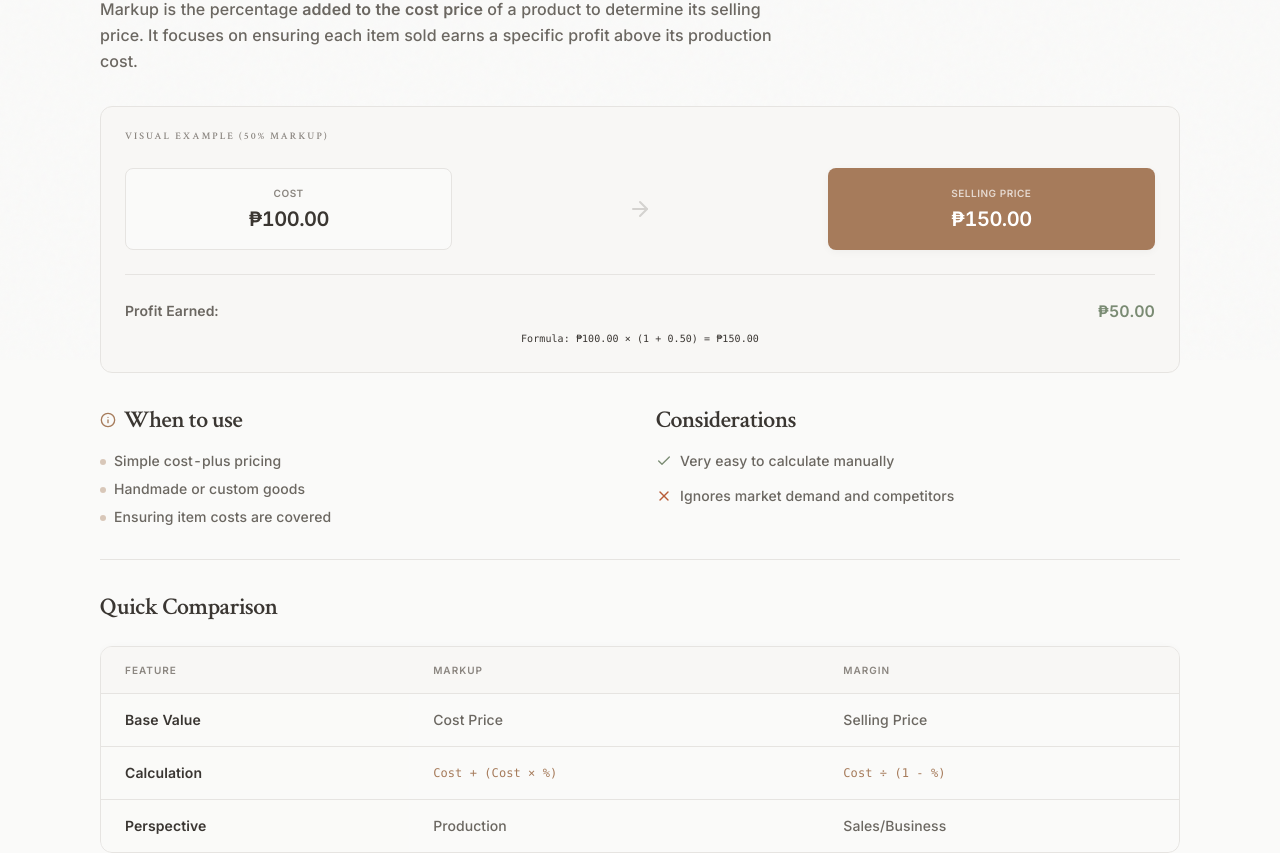
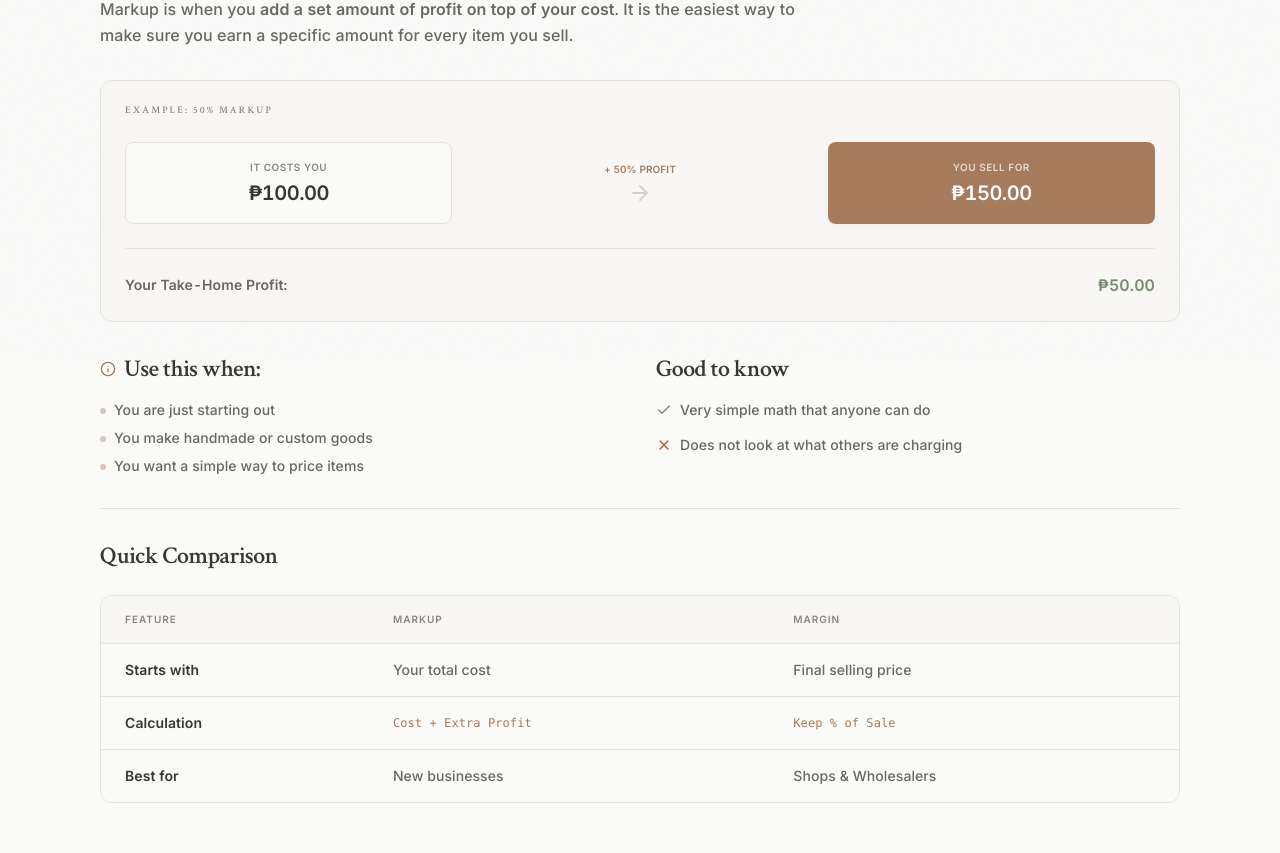
Before and after one commit to jlescarlan11/pricing-calculator-app, a React (Vite) app: page /help in a window 1280 px wide. Shown: the part 440-1293 px from the top of the page. Built offline with nearby package versions, Linux system fonts and the light colour scheme.

Commit message:
feat: refine success message

```diff
--- a/src/components/help/PricingGuide.tsx
+++ b/src/components/help/PricingGuide.tsx
@@ -60,36 +60,34 @@ export const PricingGuide: React.FC<PricingGuideProps> = ({
           {/* Markup Definition */}
           <section>
             <div className="flex items-center gap-sm mb-sm">
-              <Badge variant="info" className="text-[10px] uppercase tracking-widest px-sm">Definition</Badge>
+              <Badge variant="info" className="text-[10px] uppercase tracking-widest px-sm">How it works</Badge>
             </div>
             <p className="text-ink-700 leading-relaxed font-medium max-w-[700px]">
-              Markup is the percentage <strong>added to the cost price</strong> of a product to determine its selling price. It focuses on ensuring each item sold earns a specific profit above its production cost.
+              Markup is when you <strong>add a set amount of profit on top of your cost</strong>. It is the easiest way to make sure you earn a specific amount for every item you sell.
             </p>
           </section>
 
           {/* Markup Visual Example */}
           <section className="bg-surface border border-border-subtle rounded-lg p-lg">
-            <h4 className="text-[10px] font-bold text-ink-500 mb-lg uppercase tracking-[0.2em]">Visual Example (50% Markup)</h4>
+            <h4 className="text-[10px] font-bold text-ink-500 mb-lg uppercase tracking-[0.2em]">Example: 50% Markup</h4>
             <div className="grid grid-cols-1 md:grid-cols-3 gap-lg items-center">
               <div className="text-center p-md bg-bg-main rounded-md border border-border-subtle">
-                <p className="text-[10px] text-ink-500 font-bold uppercase tracking-wider mb-xs">Cost</p>
-                <p className="text-xl font-bold text-ink-900 tracking-tight">{formatCurrency(cost)}</p>
+                <p className="text-[10px] text-ink-500 font-bold uppercase tracking-wider mb-xs">It costs you</p>
+                <p className="text-xl font-bold text-ink-900 tracking-tight">₱100.00</p>
               </div>
-              <div className="flex justify-center">
+              <div className="flex flex-col items-center justify-center">
+                <p className="text-[10px] font-bold text-clay uppercase mb-xs">+ 50% Profit</p>
                 <ArrowRight className="h-6 w-6 text-border-base rotate-90 md:rotate-0" />
               </div>
               <div className="text-center p-md bg-clay rounded-md shadow-level-1 border border-clay/10">
-                <p className="text-[10px] text-white/70 font-bold uppercase tracking-wider mb-xs">Selling Price</p>
-                <p className="text-xl font-bold text-white tracking-tight">{formatCurrency(markupPrice)}</p>
+                <p className="text-[10px] text-white/70 font-bold uppercase tracking-wider mb-xs">You sell for</p>
+                <p className="text-xl font-bold text-white tracking-tight">₱150.00</p>
               </div>
             </div>
             <div className="mt-lg pt-lg border-t border-border-subtle flex justify-between items-center">
-              <span className="text-sm text-ink-700 font-bold">Profit Earned:</span>
-              <span className="text-base font-bold text-moss">{formatCurrency(markupProfit)}</span>
+              <span className="text-sm text-ink-700 font-bold">Your Take-Home Profit:</span>
+              <span className="text-base font-bold text-moss">₱50.00</span>
             </div>
-            <p className="mt-sm text-[10px] text-ink-400 text-center font-mono">
-              Formula: {formatCurrency(cost)} × (1 + 0.50) = {formatCurrency(markupPrice)}
-            </p>
           </section>
 
           <div className="grid grid-cols-1 md:grid-cols-2 gap-xl">
@@ -97,35 +95,35 @@ export const PricingGuide: React.FC<PricingGuideProps> = ({
             <section>
               <h4 className="font-bold text-ink-900 mb-md flex items-center gap-sm tracking-tight">
                 <Info className="h-4 w-4 text-clay" />
-                When to use
+                Use this when:
               </h4>
               <ul className="space-y-sm text-sm text-ink-700 font-medium">
                 <li className="flex gap-sm">
                   <div className="h-1.5 w-1.5 rounded-round bg-clay/40 mt-2 shrink-0" />
-                  Simple cost-plus pricing
+                  You are just starting out
                 </li>
                 <li className="flex gap-sm">
                   <div className="h-1.5 w-1.5 rounded-round bg-clay/40 mt-2 shrink-0" />
-                  Handmade or custom goods
+                  You make handmade or custom goods
                 </li>
                 <li className="flex gap-sm">
                   <div className="h-1.5 w-1.5 rounded-round bg-clay/40 mt-2 shrink-0" />
-                  Ensuring item costs are covered
+                  You want a simple way to price items
                 </li>
               </ul>
             </section>
 
             {/* Pros & Cons */}
             <section>
-              <h4 className="font-bold text-ink-900 mb-md tracking-tight">Considerations</h4>
+              <h4 className="font-bold text-ink-900 mb-md tracking-tight">Good to know</h4>
               <div className="space-y-md">
                 <div className="flex gap-sm text-sm font-medium">
                   <Check className="h-4 w-4 text-moss shrink-0 mt-0.5" />
-                  <span className="text-ink-700 leading-snug">Very easy to calculate manually</span>
+                  <span className="text-ink-700 leading-snug">Very simple math that anyone can do</span>
                 </div>
                 <div className="flex gap-sm text-sm font-medium">
                   <X className="h-4 w-4 text-rust shrink-0 mt-0.5" />
-                  <span className="text-ink-700 leading-snug">Ignores market demand and competitors</span>
+                  <span className="text-ink-700 leading-snug">Does not look at what others are charging</span>
                 </div>
               </div>
             </section>
@@ -136,36 +134,34 @@ export const PricingGuide: React.FC<PricingGuideProps> = ({
           {/* Margin Definition */}
           <section>
             <div className="flex items-center gap-sm mb-sm">
-              <Badge variant="success" className="text-[10px] uppercase tracking-widest px-sm">Definition</Badge>
+              <Badge variant="success" className="text-[10px] uppercase tracking-widest px-sm">How it works</Badge>
             </div>
             <p className="text-ink-700 leading-relaxed font-medium max-w-[700px]">
-              Profit Margin is the percentage of the <strong>final selling price</strong> that is profit. It tells you how much out of every peso you earn is actually kept by the business after costs.
+              Profit Margin is <strong>how much of the final price you get to keep</strong>. It helps you see how much of every peso you earn is actual profit versus cost.
             </p>
           </section>
 
           {/* Margin Visual Example */}
           <section className="bg-surface border border-border-subtle rounded-lg p-lg">
-            <h4 className="text-[10px] font-bold text-ink-500 mb-lg uppercase tracking-[0.2em]">Visual Example (50% Margin)</h4>
+            <h4 className="text-[10px] font-bold text-ink-500 mb-lg uppercase tracking-[0.2em]">Example: 50% Margin</h4>
             <div className="grid grid-cols-1 md:grid-cols-3 gap-lg items-center">
               <div className="text-center p-md bg-bg-main rounded-md border border-border-subtle">
-                <p className="text-[10px] text-ink-500 font-bold uppercase tracking-wider mb-xs">Cost</p>
-                <p className="text-xl font-bold text-ink-900 tracking-tight">{formatCurrency(cost)}</p>
+                <p className="text-[10px] text-ink-500 font-bold uppercase tracking-wider mb-xs">It costs you</p>
+                <p className="text-xl font-bold text-ink-900 tracking-tight">₱100.00</p>
               </div>
-              <div className="flex justify-center">
+              <div className="flex flex-col items-center justify-center">
+                <p className="text-[10px] font-bold text-moss uppercase mb-xs">Keep 50% of Price</p>
                 <ArrowRight className="h-6 w-6 text-border-base rotate-90 md:rotate-0" />
               </div>
               <div className="text-center p-md bg-moss rounded-md shadow-level-1 border border-moss/10">
-                <p className="text-[10px] text-white/70 font-bold uppercase tracking-wider mb-xs">Selling Price</p>
-                <p className="text-xl font-bold text-white tracking-tight">{formatCurrency(marginPrice)}</p>
+                <p className="text-[10px] text-white/70 font-bold uppercase tracking-wider mb-xs">You sell for</p>
+                <p className="text-xl font-bold text-white tracking-tight">₱200.00</p>
               </div>
             </div>
             <div className="mt-lg pt-lg border-t border-border-subtle flex justify-between items-center">
-              <span className="text-sm text-ink-700 font-bold">Profit Earned:</span>
-              <span className="text-base font-bold text-moss">{formatCurrency(marginProfit)}</span>
+              <span className="text-sm text-ink-700 font-bold">Your Take-Home Profit:</span>
+              <span className="text-base font-bold text-moss">₱100.00</span>
             </div>
-            <p className="mt-sm text-[10px] text-ink-400 text-center font-mono">
-              Formula: {formatCurrency(cost)} ÷ (1 - 0.50) = {formatCurrency(marginPrice)}
-            </p>
           </section>
 
           <div className="grid grid-cols-1 md:grid-cols-2 gap-xl">
@@ -173,35 +169,35 @@ export const PricingGuide: React.FC<PricingGuideProps> = ({
             <section>
               <h4 className="font-bold text-ink-900 mb-md flex items-center gap-sm tracking-tight">
                 <Info className="h-4 w-4 text-moss" />
-                When to use
+                Use this when:
               </h4>
               <ul className="space-y-sm text-sm text-ink-700 font-medium">
                 <li className="flex gap-sm">
                   <div className="h-1.5 w-1.5 rounded-round bg-moss/40 mt-2 shrink-0" />
-                  Retail and wholesale businesses
+                  You want to know your total business health
                 </li>
                 <li className="flex gap-sm">
                   <div className="h-1.5 w-1.5 rounded-round bg-moss/40 mt-2 shrink-0" />
-                  Tracking overall business health
+                  You are selling to stores or wholesalers
                 </li>
                 <li className="flex gap-sm">
                   <div className="h-1.5 w-1.5 rounded-round bg-moss/40 mt-2 shrink-0" />
-                  Comparing profit to total revenue
+                  You want to compare profit to total sales
                 </li>
               </ul>
             </section>
 
             {/* Pros & Cons */}
             <section>
-              <h4 className="font-bold text-ink-900 mb-md tracking-tight">Considerations</h4>
+              <h4 className="font-bold text-ink-900 mb-md tracking-tight">Good to know</h4>
               <div className="space-y-md">
                 <div className="flex gap-sm text-sm font-medium">
                   <Check className="h-4 w-4 text-moss shrink-0 mt-0.5" />
-                  <span className="text-ink-700 leading-snug">Directly shows business profitability</span>
+                  <span className="text-ink-700 leading-snug">Shows exactly how much money you keep</span>
                 </div>
                 <div className="flex gap-sm text-sm font-medium">
                   <X className="h-4 w-4 text-rust shrink-0 mt-0.5" />
-                  <span className="text-ink-700 leading-snug">Slightly more complex math</span>
+                  <span className="text-ink-700 leading-snug">The math is a bit more difficult</span>
                 </div>
               </div>
             </section>
@@ -223,19 +219,19 @@ export const PricingGuide: React.FC<PricingGuideProps> = ({
             </thead>
             <tbody className="divide-y divide-border-subtle font-medium">
               <tr>
-                <td className="px-lg py-md font-bold text-ink-900 bg-surface/30">Base Value</td>
-                <td className="px-lg py-md text-ink-700">Cost Price</td>
-                <td className="px-lg py-md text-ink-700">Selling Price</td>
+                <td className="px-lg py-md font-bold text-ink-900 bg-surface/30">Starts with</td>
+                <td className="px-lg py-md text-ink-700">Your total cost</td>
+                <td className="px-lg py-md text-ink-700">Final selling price</td>
               </tr>
               <tr>
                 <td className="px-lg py-md font-bold text-ink-900 bg-surface/30">Calculation</td>
-                <td className="px-lg py-md text-clay font-mono text-xs">Cost + (Cost × %)</td>
-                <td className="px-lg py-md text-clay font-mono text-xs">Cost ÷ (1 - %)</td>
+                <td className="px-lg py-md text-clay font-mono text-xs">Cost + Extra Profit</td>
+                <td className="px-lg py-md text-clay font-mono text-xs">Keep % of Sale</td>
               </tr>
               <tr>
-                <td className="px-lg py-md font-bold text-ink-900 bg-surface/30">Perspective</td>
-                <td className="px-lg py-md text-ink-700">Production</td>
-                <td className="px-lg py-md text-ink-700">Sales/Business</td>
+                <td className="px-lg py-md font-bold text-ink-900 bg-surface/30">Best for</td>
+                <td className="px-lg py-md text-ink-700">New businesses</td>
+                <td className="px-lg py-md text-ink-700">Shops & Wholesalers</td>
               </tr>
             </tbody>
           </table>
--- a/src/components/results/PricingRecommendations.tsx
+++ b/src/components/results/PricingRecommendations.tsx
@@ -41,15 +41,15 @@ export const PricingRecommendations: React.FC<PricingRecommendationsProps> = ({
   return (
     <div className={`space-y-3xl ${className}`}>
       {/* Recommended Selling Price - Primary Focus */}
-      <div className="flex flex-col items-center sm:items-start px-2xl py-2xl bg-surface rounded-lg border border-border-subtle relative overflow-hidden group">
-        <div className="relative z-10 w-full text-center sm:text-left">
+      <div className="flex flex-col items-center px-2xl py-2xl bg-surface rounded-lg border border-border-subtle relative overflow-hidden group">
+        <div className="relative z-10 w-full text-center">
           <p className="text-xs font-semibold text-ink-700 mb-xs">
             Recommended Selling Price
           </p>
           <p className="font-serif text-5xl sm:text-6xl text-ink-900 tracking-tight transition-transform duration-700 group-hover:scale-105">
             {formatCurrency(recommendedPrice)}
           </p>
-          <div className="flex justify-center sm:justify-start mt-lg">
+          <div className="flex justify-center mt-lg">
             <Badge variant={badgeDetails.variant} className="py-1 px-3">
               {badgeDetails.label}
             </Badge>
--- a/src/constants/tooltips.ts
+++ b/src/constants/tooltips.ts
@@ -1,8 +1,8 @@
 export const TOOLTIPS = {
-  BATCH_SIZE: 'How many units you make in one batch',
-  INGREDIENTS: 'List all ingredients with their costs',
-  LABOR_COST: "Your time + any helpers' wages",
-  OVERHEAD_COST: 'Rent, utilities, packaging, marketing',
-  MARKUP_STRATEGY: 'Add X% on top of your cost',
-  MARGIN_STRATEGY: 'Keep X% of the selling price as profit',
+  BATCH_SIZE: 'The number of items you make at one time. For example, if you bake 24 cookies at once, your batch size is 24.',
+  INGREDIENTS: 'Everything used to make your product. Include things like flour, sugar, and oil.',
+  LABOR_COST: 'The money you pay yourself or your helpers for the time spent making the product.',
+  OVERHEAD_COST: 'Bills you pay even if you do not make a product, like rent, electricity, and internet.',
+  MARKUP_STRATEGY: 'Adding a set amount on top of your cost. For example, if a cake costs ₱100 to make and you add ₱50, your markup is 50%.',
+  MARGIN_STRATEGY: 'The portion of the final price that you keep as profit. A 20% margin means you keep ₱20 for every ₱100 you sell.',
 } as const;
```
Also changed, not shown: src/components/help/FAQ.tsx (+9 -9 lines), src/components/help/OverheadCalculator.tsx (+7 -5 lines).
